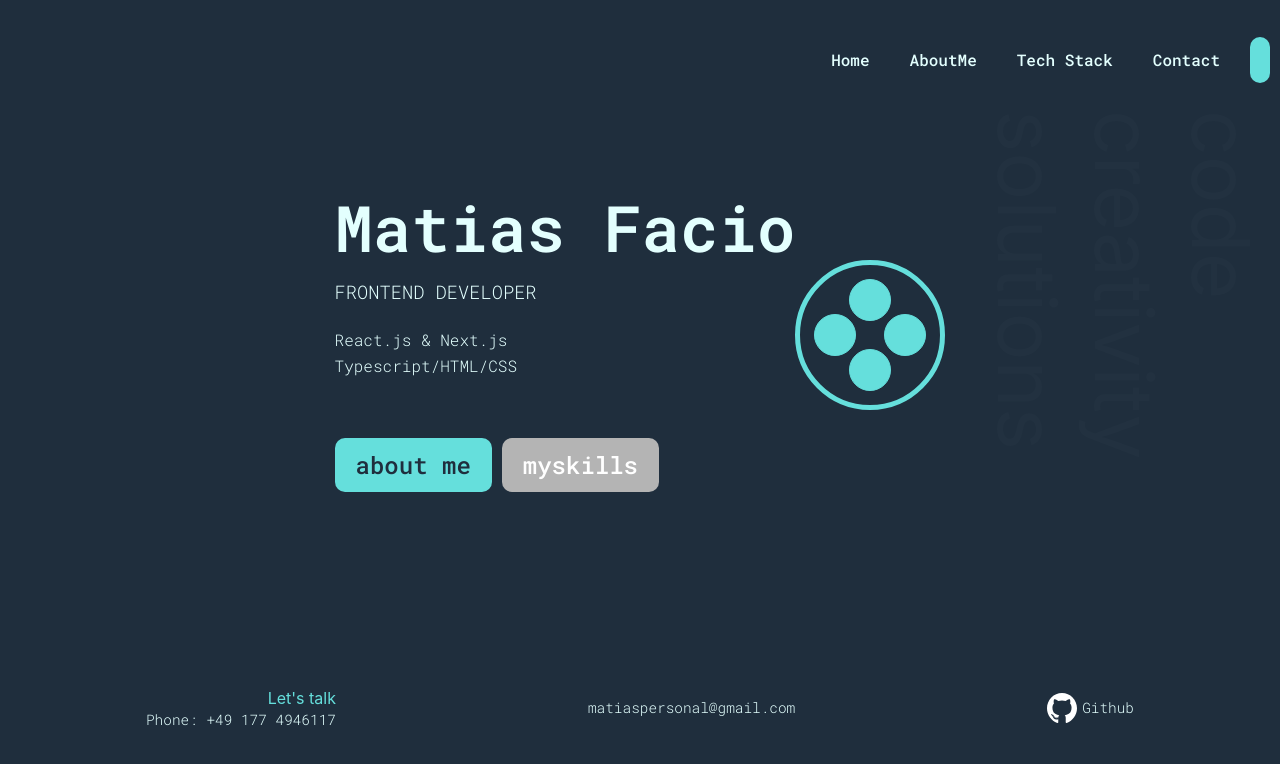
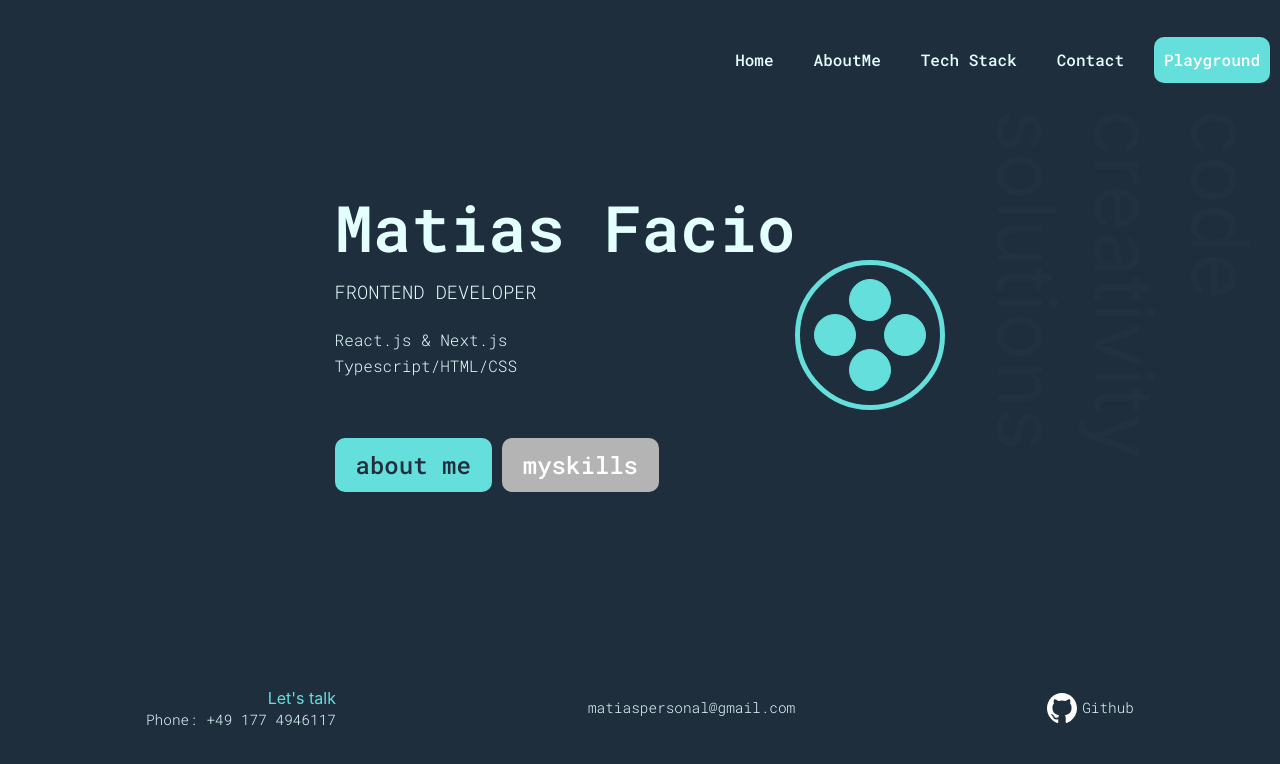
Before and after one commit to matiasfacio/matiasfacio-dev, a React (Create React App) app: page / in a window 1280 px wide. Shown: the top 764 px of the page. Built offline with nearby package versions, Linux system fonts and the light colour scheme.

Commit message:
disable playground in production

```diff
--- a/package.json
+++ b/package.json
@@ -50,5 +50,6 @@
     "eslint-plugin-react-hooks": "^4.2.0",
     "prettier": "^2.6.2",
     "ts-migrate": "^0.1.28"
-  }
+  },
+  "packageManager": "yarn@4.2.2+sha512.c44e283c54e02de9d1da8687025b030078c1b9648d2895a65aab8e64225bfb7becba87e1809fc0b4b6778bbd47a1e2ab6ac647de4c5e383a53a7c17db6c3ff4b"
 }
--- a/src/components/layout/Nav.tsx
+++ b/src/components/layout/Nav.tsx
@@ -2,6 +2,8 @@
 import { Link } from "react-router-dom";
 import styled from "styled-components";
 import menuImage from "../../images/menu.svg";
+
+const isDev = process.env.NODE_ENV === "development";
 
 const Nav = () => {
   const [menuVisibility, setMenuVisibility] = useState(false);
@@ -35,7 +37,11 @@
           <Link to="/contact" onClick={handleClick}>
             Contact
           </Link>
-          <Link to={"/playground"} onClick={handleClick}></Link>
+          {isDev && (
+            <Link to={"/playground"} onClick={handleClick}>
+              Playground
+            </Link>
+          )}
         </ul>
       </NavBar>
     </div>
```
Also changed, not shown: 1 other file (tests, documents, lock files or other folders).
